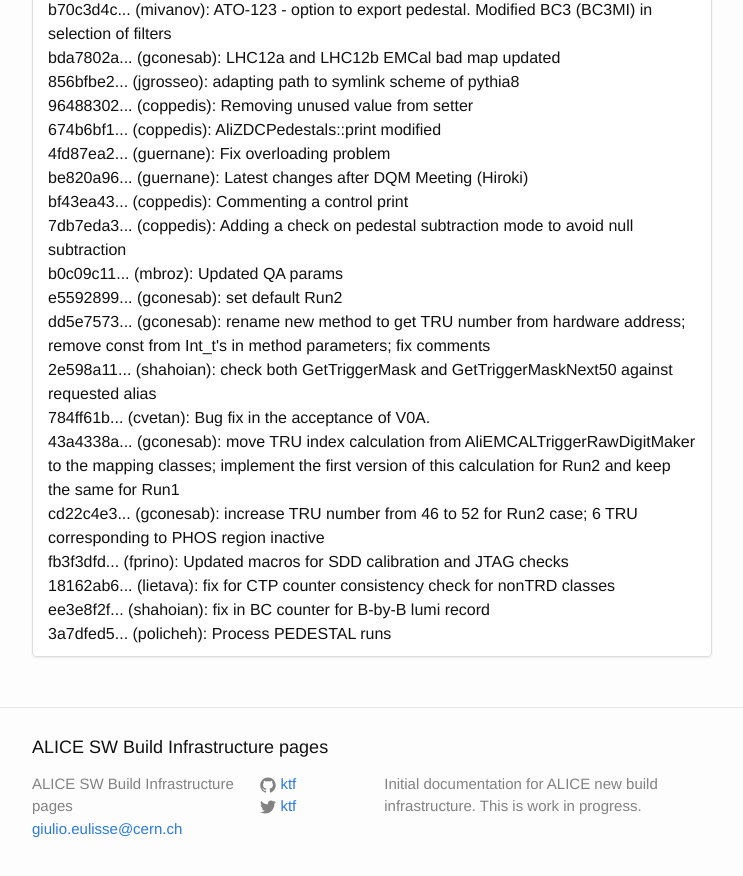
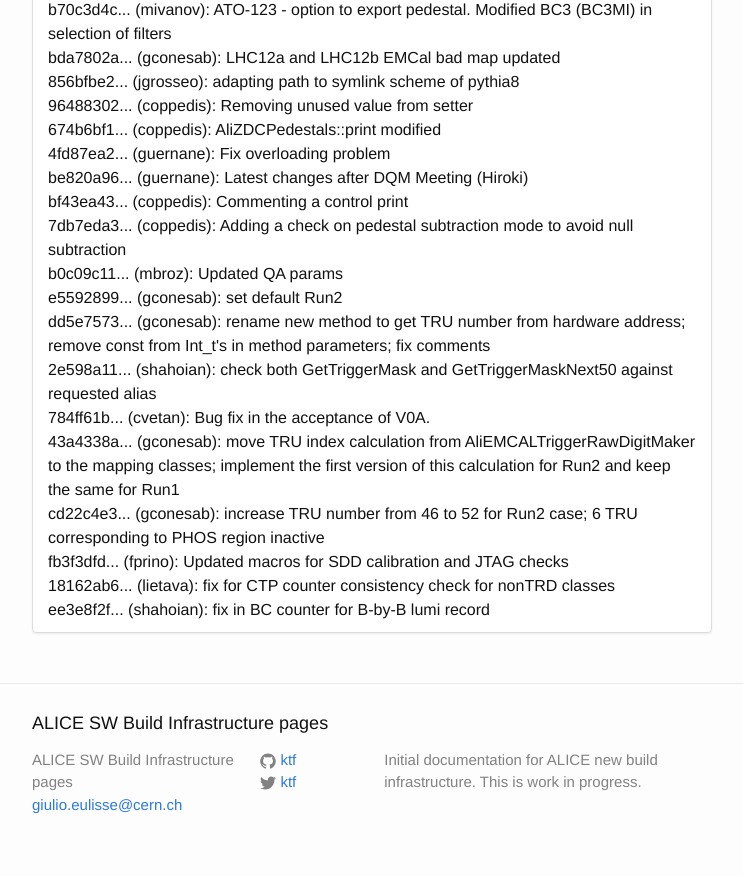
Before and after one commit to alisw/alisw.github.io, a Jekyll site: the page built from index.html, in a window 1280 px wide and 900 px high, scrolled down 4120 px. Shown: the top 876 px of the window, without its empty margins (268-1011 px from the left). Built offline with Jekyll 4.4.1, drawn with Linux system fonts in a browser that asks for light colours; nearby versions of some CDN libraries.

Commit message:
Updated results.

```diff
--- a/_data/commits-aliroot-master.yaml
+++ b/_data/commits-aliroot-master.yaml
@@ -163,8 +163,3 @@
  message: >-
     fix in BC counter for B-by-B lumi record
  author: !!str shahoian
--
- commit: "3a7dfed568747ec849da9b1551893895dcabed0d"
- message: >-
-    Process PEDESTAL runs
- author: !!str policheh
```
